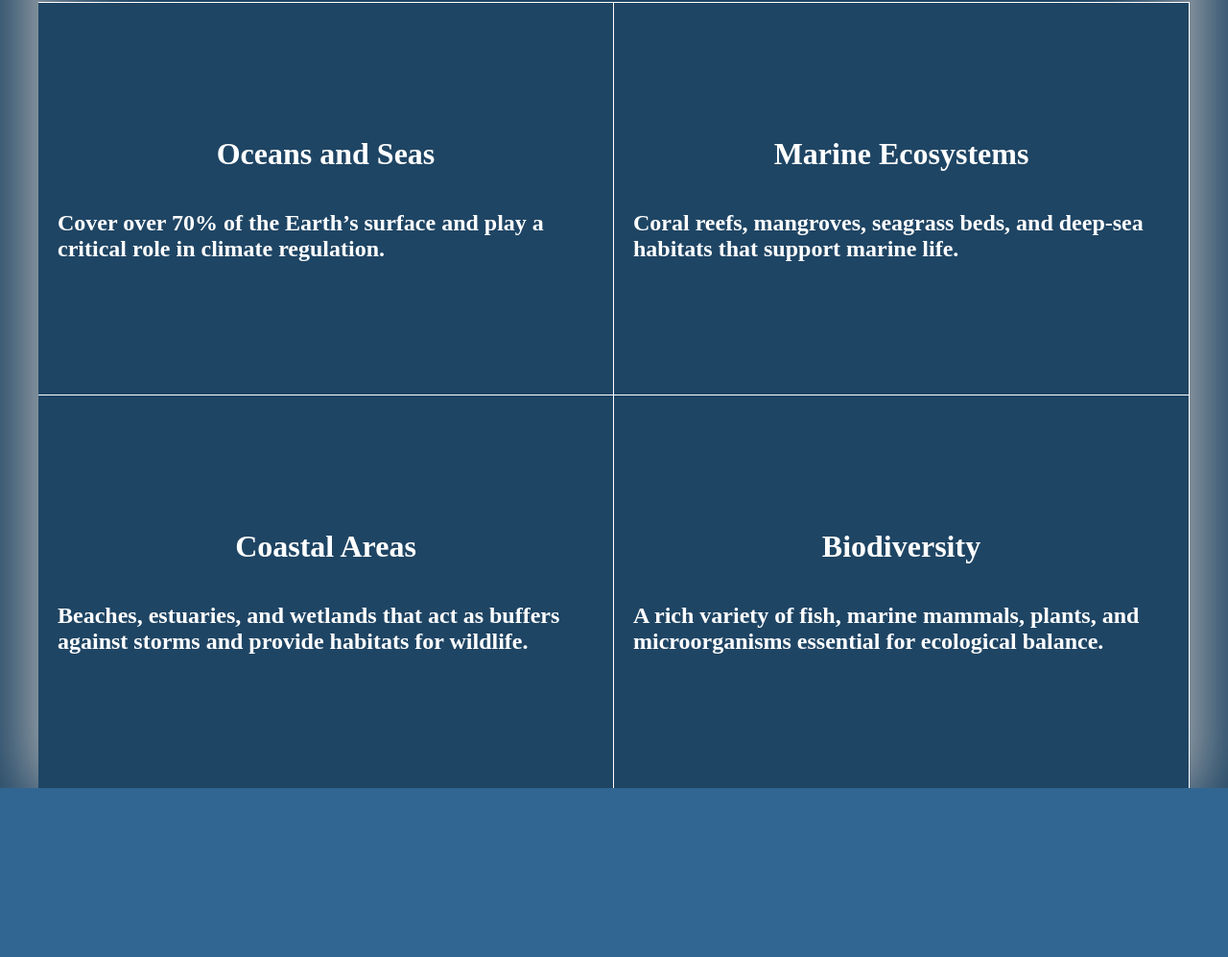
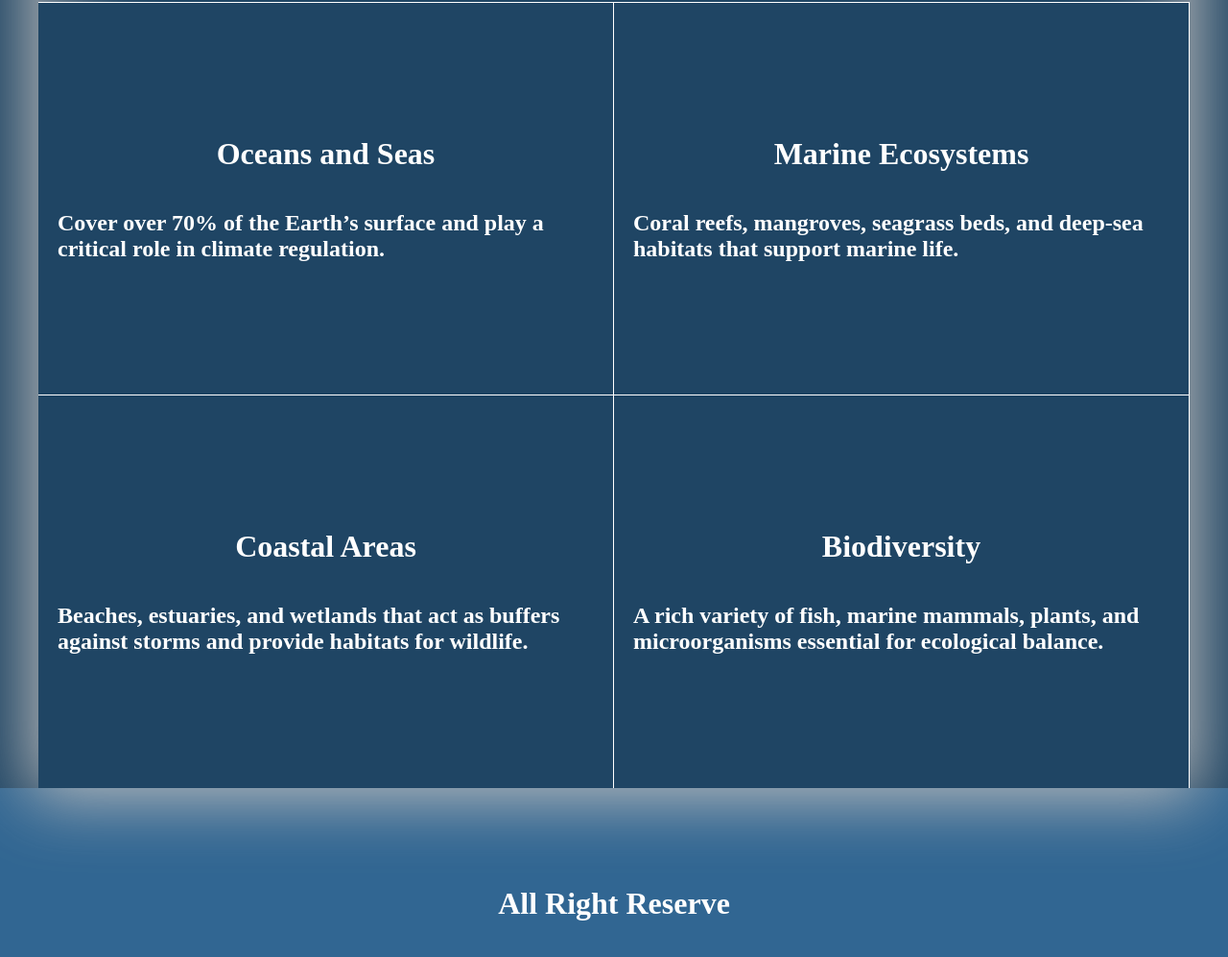
Before and after one commit to cordy001/BluePhilippines_ph, a plain HTML site: page index.html in a window 1280 px wide. Shown: the part 2379-3376 px from the top of the page at 96% size. Before the commit the page ends 3200 px from the top, so only its background shows below. Drawn offline with Linux system fonts and the light colour scheme.

Commit message:
Update Set Up

```diff
--- /dev/null
+++ b/css/footer/style.css
@@ -0,0 +1,10 @@
+footer {
+    width: 100%;
+    height: 240px;
+    display: flex;
+    justify-content: center;
+    align-items: center;
+}
+footer h1 {
+    color: #fff;
+}
--- a/index.html
+++ b/index.html
@@ -16,6 +16,8 @@
     <link rel="stylesheet" href="css/updates/style.css">
 
     <link rel="stylesheet" href="css/about_us/style.css">
+
+    <link rel="stylesheet" href="css/footer/style.css">
 
 </head>
 <body>
@@ -122,7 +124,7 @@
 </body>
 <script src="script/script.js"></script>
 <footer>
-
+    <h1>All Right Reserve</h1>
 </footer>
 
 </html>
```
